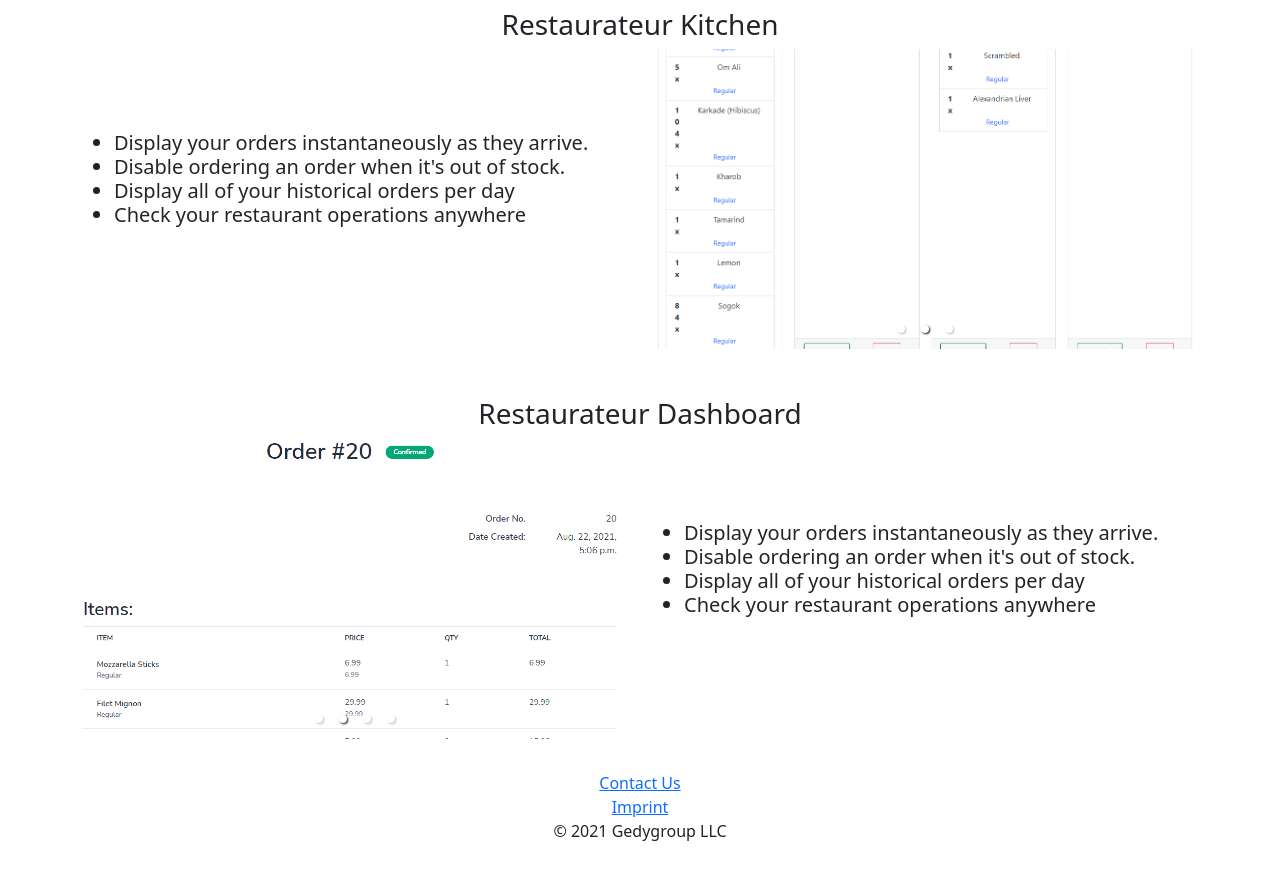
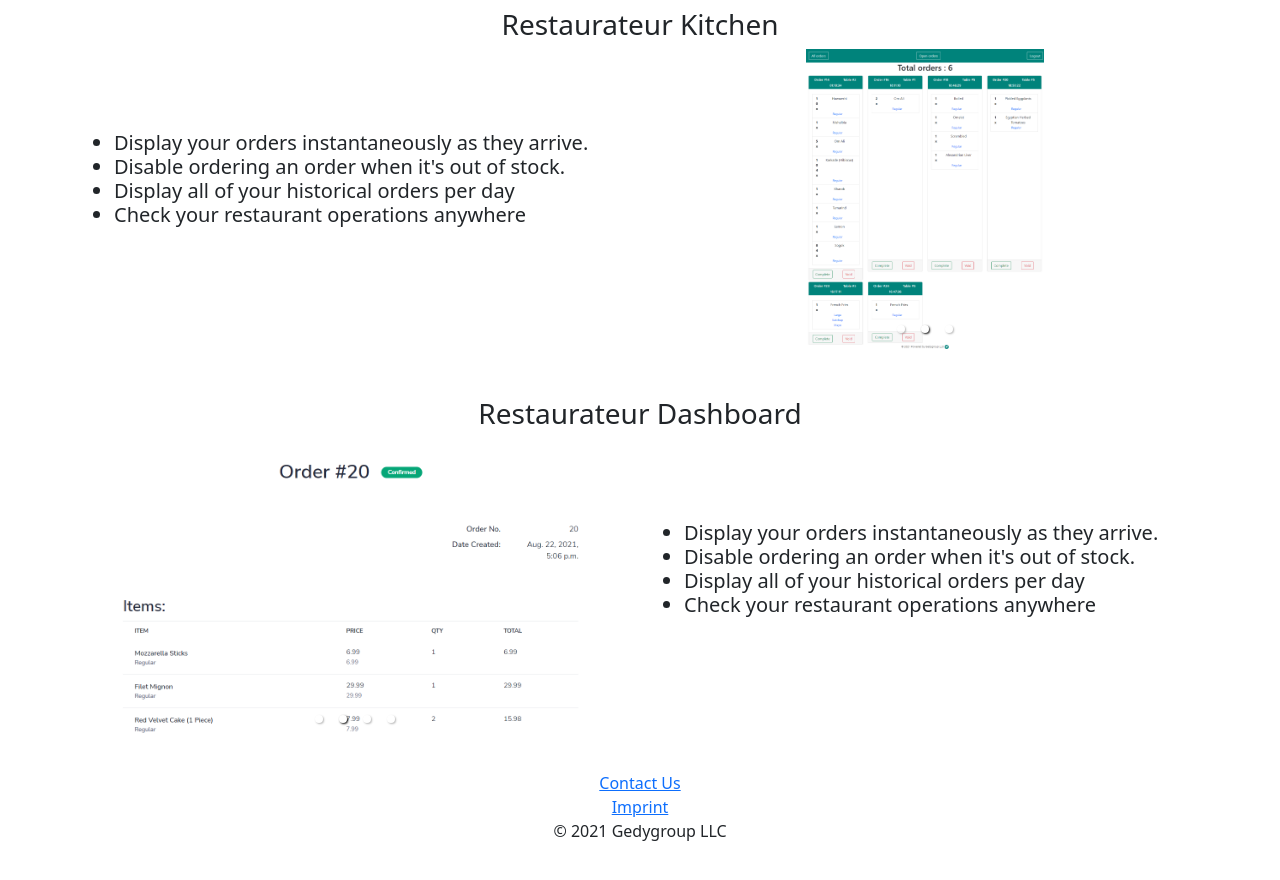
Before and after one commit to HeshamAmer/gedygroup, a React (Create React App) app: page /work in a window 1280 px wide. Shown: the part 1660-2540 px from the top of the page. Built offline with nearby package versions, Linux system fonts and the light colour scheme.

Commit message:
Fix carousel images and add click to open

```diff
--- a/src/components/Carousel.css
+++ b/src/components/Carousel.css
@@ -3,8 +3,9 @@
     object-fit: cover;
     height: auto
 }
+
 .smallRestaurateurImage {
     width: 100%;
-    object-fit: cover;
+    object-fit: contain;
     height: 300px;
 }
--- a/src/components/RestaurateurCarousel.js
+++ b/src/components/RestaurateurCarousel.js
@@ -8,7 +8,7 @@ class RestaurateurCarousel extends Component {
 
     render() {
         return <div>
-            <Carousel showThumbs={false} showStatus={false} autoPlay infiniteLoop>
+            <Carousel showThumbs={false} showStatus={false} showArrows={true} onClickItem={(idx, item)=> window.open(item.props.src, '_blank')} autoPlay infiniteLoop>
                 {this.props.images.map(image => {
                     return <Image className="smallRestaurateurImage" src={image}/>
                 })
--- a/src/components/WorkTitle.js
+++ b/src/components/WorkTitle.js
@@ -37,7 +37,7 @@ class WorkTitle extends Component {
                     <h1>
                         Restaurateur
                     </h1>
-                    <h5 className>
+                    <h5>
                         Give your customers the ability to place their orders from their mobile phones directly to the
                         kitchen.<br/>
                         Let them choose their orders, special requests and extras instantly without losing any
@@ -68,7 +68,7 @@ class WorkTitle extends Component {
                 <div className={'mt-5'}>
                     <h3>Restaurateur Client</h3>
                     <Row className={'align-items-center mt-lg-5'}>
-                        <Col xs={6} sm={6}>
+                        <Col xs={12} sm={6}>
                             <RestaurateurCarousel images={carousel_client}/>
                         </Col>
                         <Col xs={12} sm={6}>
@@ -88,7 +88,10 @@ class WorkTitle extends Component {
                 <div className={'mt-5'}>
                     <h3>Restaurateur Kitchen</h3>
                     <Row className={'align-items-center'}>
-                        <Col xs={12} sm={6}>
+                        <Col xs={{span: 12, order:1}} sm={{span: 6, order:2}}>
+                            <RestaurateurCarousel images={carousel_kitchen}/>
+                        </Col>
+                        <Col xs={{span:12, order:2}} sm={{span: 6, order:1}}>
                             <h5 className='text-left'>
                                 <ul className="list-styled">
                                     <li>Display your orders instantaneously as they arrive.
@@ -103,14 +106,11 @@ class WorkTitle extends Component {
                                 </ul>
                             </h5>
                         </Col>
-                        <Col xs={6} sm={6}>
-                            <RestaurateurCarousel images={carousel_kitchen}/>
-                        </Col>
                     </Row></div>
                 <div className={'mt-5'}>
                     <h3>Restaurateur Dashboard</h3>
                     <Row className={'align-items-center'}>
-                        <Col xs={6} sm={6}>
+                        <Col xs={12} sm={6}>
                             <RestaurateurCarousel images={carousel_dashboard}/>
                         </Col>
                         <Col xs={12} sm={6}>
```
